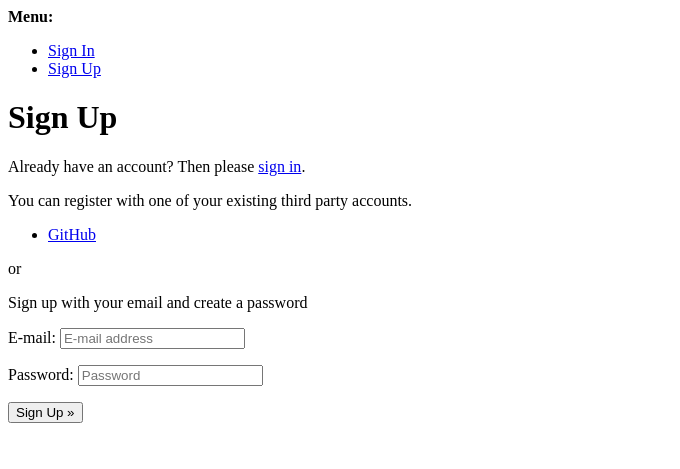
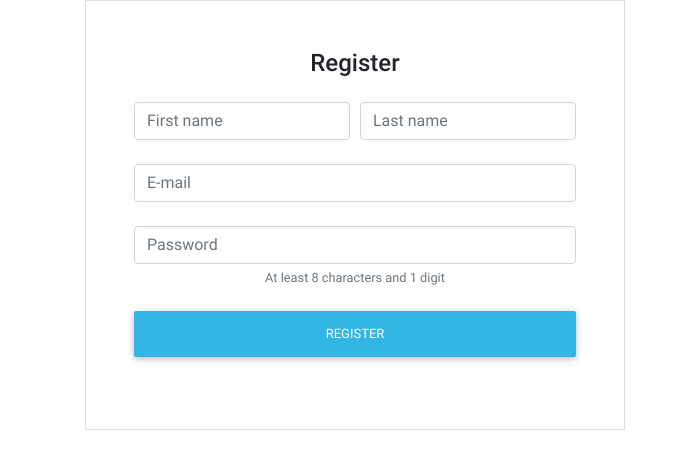
Before and after one commit to thomasd57/django_allauth, a Django app: page /accounts/signup/ in a window 1280 px wide. Shown: the top 469 px of the page, without its empty margins (0-680 px from the left). Run offline with Django 3.2, Linux system fonts and the light colour scheme; some libraries are stand-ins or nearby versions.

Commit message:
fixed registration page

```diff
--- a/templates/account/signup.html
+++ b/templates/account/signup.html
@@ -1,37 +1,41 @@
-{% extends "account/base.html" %}
+{% extends "base.html" %}
 
 {% load i18n %}
 {% load account socialaccount %}
 
-{% block head_title %}{% trans "Register" %}{% endblock %}
+{% block head_title %}Register{% endblock %}
 
 {% block content %}
-<h1>{% trans "Sign Up" %}</h1>
 
-<p>{% blocktrans %}Already have an account? Then please <a href="{{ login_url }}">sign in</a>.{% endblocktrans %}</p>
+<div class="container">
+  <div class="row">
+    <div class="col-6">
+      <form class="text-center border border-light p-5">
+         <p class="h4 mb-4">Register</p>
 
-    {% get_providers as socialaccount_providers %}
-    {% if socialaccount_providers %}
-        <p>{% blocktrans with site.name as site_name %}You can register with one
-            of your existing third party accounts. {% endblocktrans %}</p>
-        <div class="socialaccount_ballot">
-            <ul class="socialaccount_providers">
-                {% include "socialaccount/snippets/provider_list.html" with process="login" %}
-            </ul>
-            <div class="login-or">{% trans 'or' %}</div>
-        </div>
-        {% include "socialaccount/snippets/login_extra.html" %}
-    {% endif %}
+         <div class="form-row mb-4">
+           <div class="col">
+             <!-- First name -->
+             <input type="text" id="register_first_name" class="form-control" placeholder="First name">
+           </div>
+         <div class="col">
+           <!-- Last name -->
+           <input type="text" id="register_last_name" class="form-control" placeholder="Last name">
+         </div>
+       </div>
+        <!-- E-mail -->
+        <input type="email" id="register_email" class="form-control mb-4" placeholder="E-mail">
+        <!-- Password -->
+        <input type="password" id="register_password" class="form-control" placeholder="Password" aria-describedby="defaultRegisterFormPasswordHelpBlock">
+        <small id="defaultRegisterFormPasswordHelpBlock" class="form-text text-muted mb-4">
+          At least 8 characters and 1 digit
+        </small>
 
-<p>Sign up with your email and create a password</p>
-
-<form class="signup" id="signup_form" method="post" action="{% url 'account_signup' %}">
-  {% csrf_token %}
-  {{ form.as_p }}
-  {% if redirect_field_value %}
-  <input type="hidden" name="{{ redirect_field_name }}" value="{{ redirect_field_value }}" />
-  {% endif %}
-  <button type="submit">{% trans "Sign Up" %} &raquo;</button>
-</form>
-
+        <!-- Sign up button -->
+        <button class="btn btn-info my-4 btn-block" type="submit">Register</button>
+      </form>
+    </div>
+  </div>
+</div>
+<!-- Default form register -->
 {% endblock %}
```
